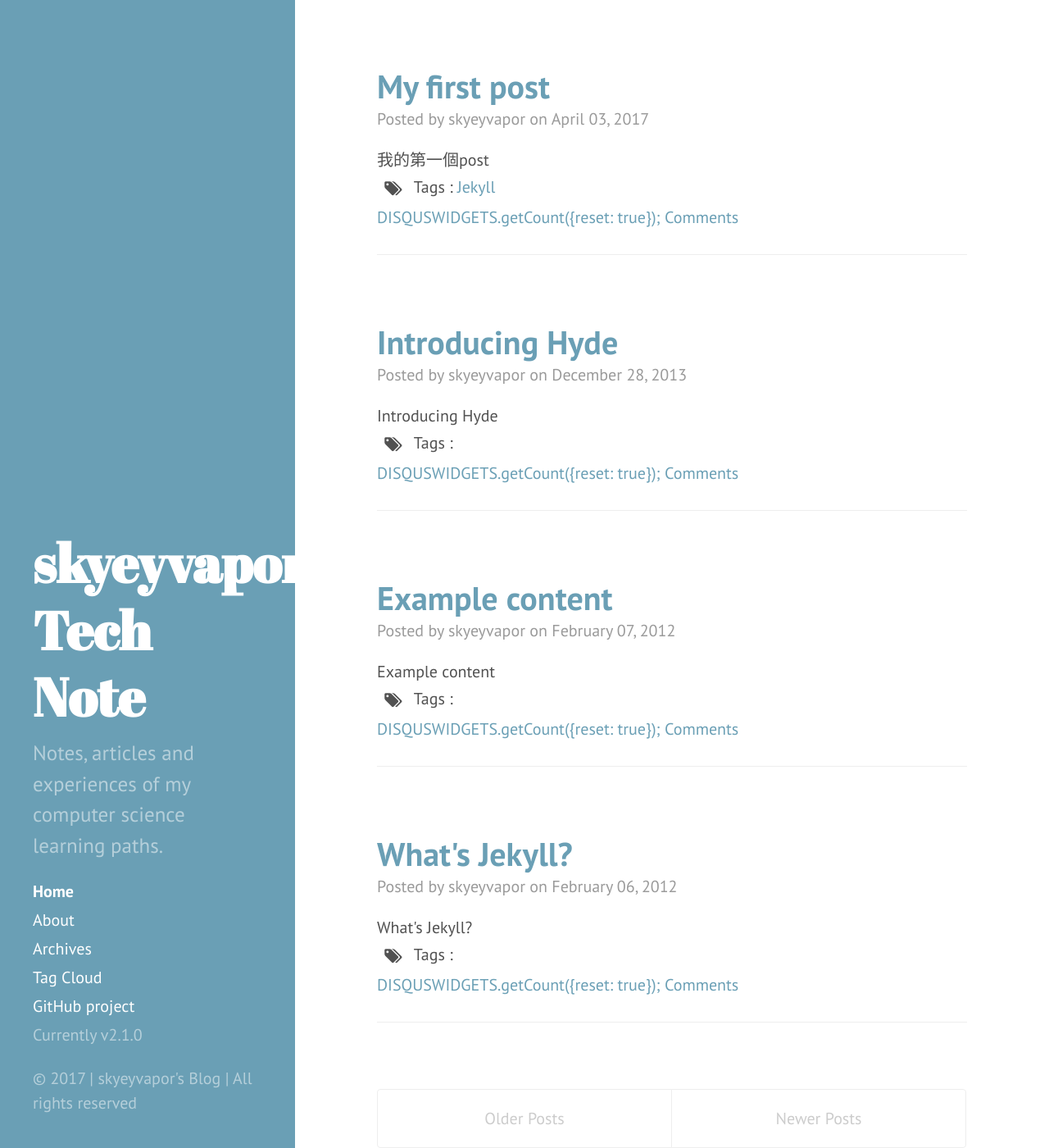
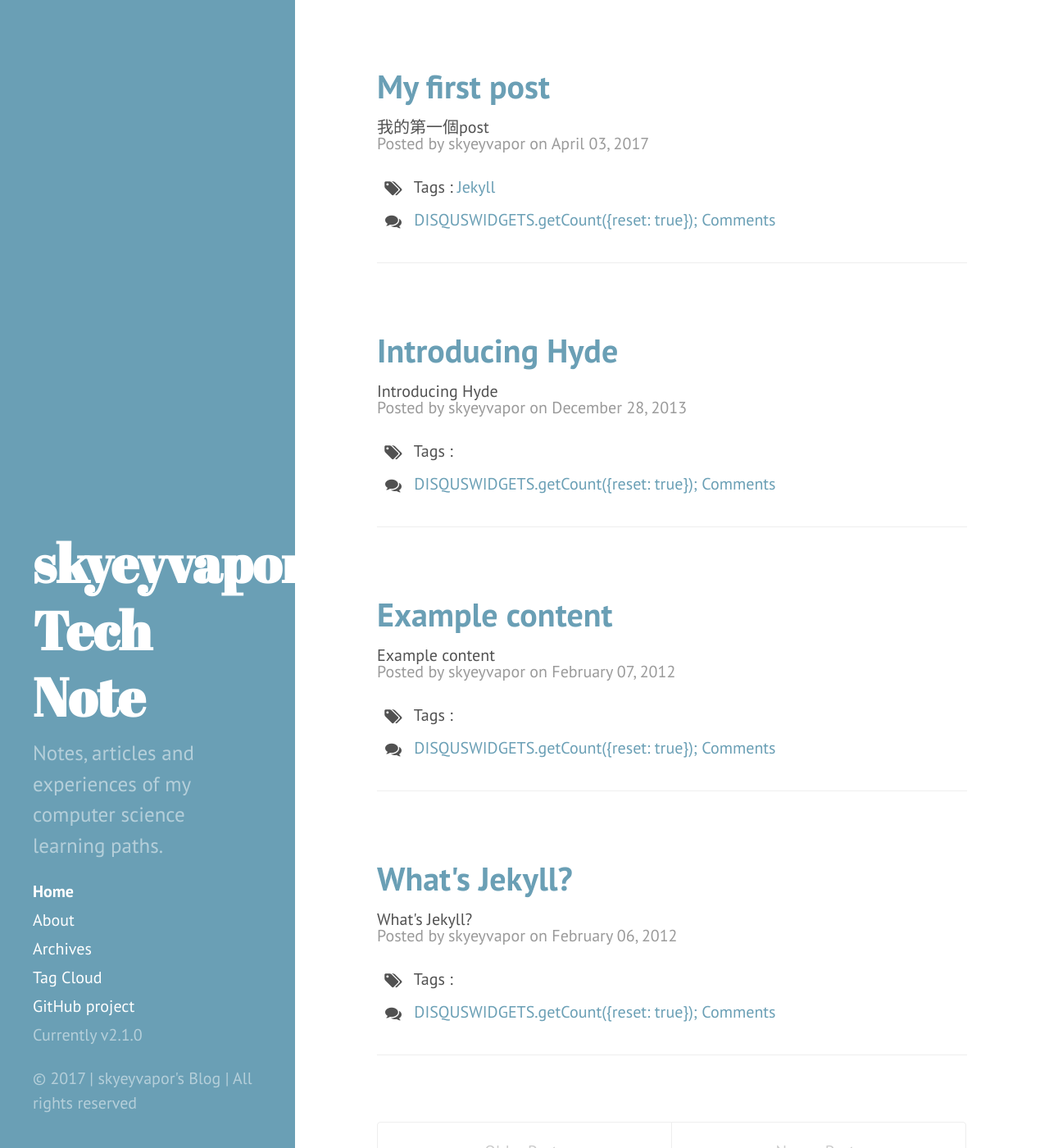
Before and after one commit to skyeyvapor/skyeyvapor.github.io, a Jekyll site: the page built from index.html, in a window 1280 px wide and 1400 px high. Shown: the whole window at 82% size. Built offline with Jekyll 4.4.1, drawn with Linux system fonts in a browser that asks for light colours; the list of posts is cut into pages by our own code; comment, search, counter and statistics services are not loaded.

Commit message:
Added comment icon in index.html

```diff
--- a/_config.yml
+++ b/_config.yml
@@ -11,7 +11,6 @@
 description:      'Notes, articles and experiences of my computer science learning paths.'
 url:              http://skyeyvapor.github.io
 baseurl:          /
-
 author:
   name:           'Ching-Lan Chen'
   url:            https://twitter.com/skyeyvapor
--- a/index.html
+++ b/index.html
@@ -12,15 +12,17 @@ title: Home
       </a>
     </h1>
 
-    <span class="post-date">Posted by skyeyvapor on {{ post.date | date: '%B %d, %Y' }}</span>
+
 
     {{ post.excerpt }}
 
     </br>
+    <div class="post-info">
+      <span class="post-date">Posted by skyeyvapor on {{ post.date | date: '%B %d, %Y' }}</span>
 
-    <div class="post-tag">
       <span class="fa-stack fa-sm">
-        <i class="fa fa-tags fa-stack-1x"></i>
+        <i class="fa fa-tags fa-stack-1x">
+        </i>
       </span>
       Tags :
       {% for tag in post.tags %}
@@ -30,8 +32,15 @@ title: Home
         {% if forloop.last != true %}
         {% endif %}
       {% endfor %}
-    </div><a href="http://skyeyvapor.github.io{{ post.url }}#disqus_thread" data-disqus-identifier="{{ post.url }}">DISQUSWIDGETS.getCount({reset: true}); Comments</a>
 
+      <div class="comment-count">
+        <span class="fa-stack fa-sm">
+          <i class="fa fa-comments fa-stack-1x">
+          </i>
+        </span>
+        <a href="http://skyeyvapor.github.io{{ post.url }}#disqus_thread" data-disqus-identifier="{{ post.url }}">DISQUSWIDGETS.getCount({reset: true}); Comments</a>
+      </div>
+    </div>
 
     <hr>
   </div>
```
